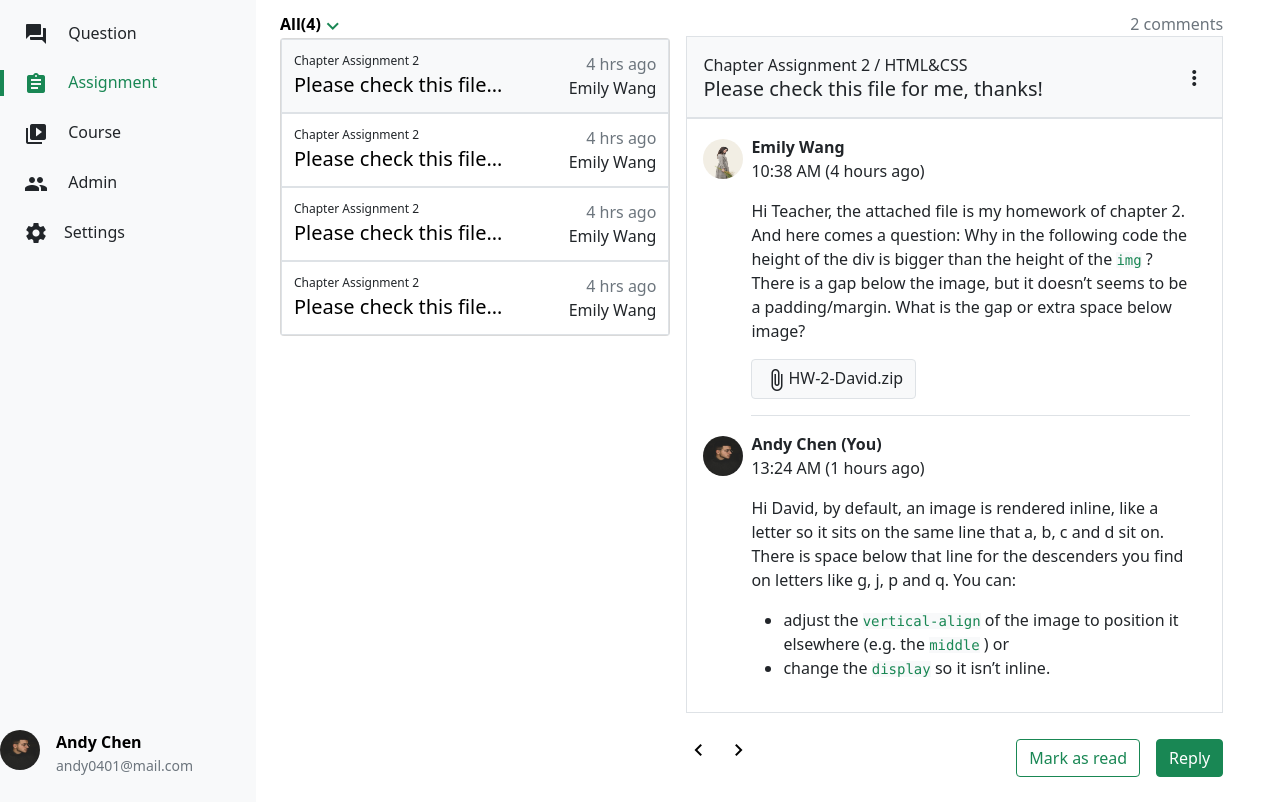
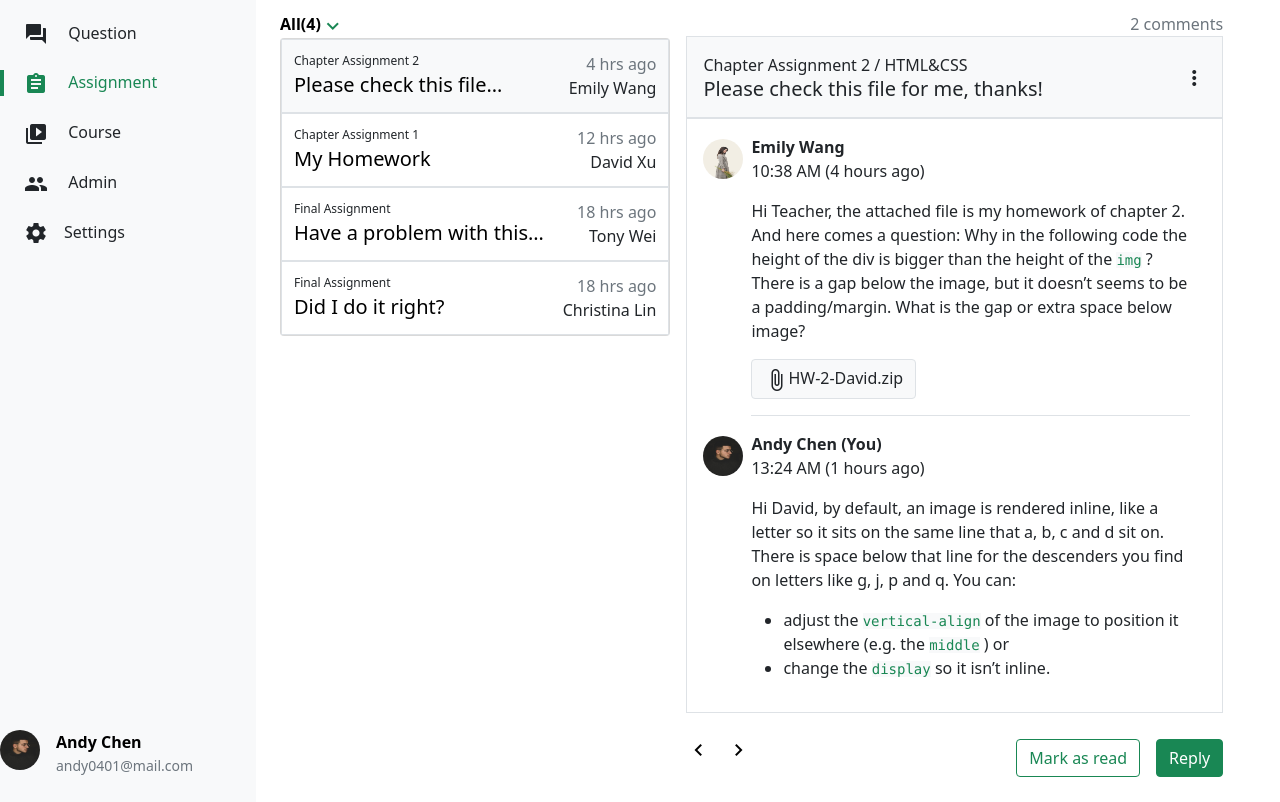
Before and after one commit to jjustin-35/week5-back-side, a plain HTML site: page index.html in a window 1280 px wide. Shown: the part 127-929 px from the top of the page. Drawn offline with nearby package versions, Linux system fonts and the light colour scheme.

Commit message:
Update 2022-08-12T06:26:24.666Z

```diff
--- a/index.html
+++ b/index.html
@@ -110,36 +110,36 @@
         <li>
           <button class="w-100 d-flex justify-content-between p-12 border border-grays-400 text-black bg-white">
             <div class="text-start">
-              <p class="text-dark fz-12 lh-base mb-0">Chapter Assignment 2</p>
-              <h3 class="fs-5 lh-base mb-0">Please check this file…</h3>
+              <p class="text-dark fz-12 lh-base mb-0">Chapter Assignment 1</p>
+              <h3 class="fs-5 lh-base mb-0">My Homework</h3>
             </div>
             <div class="text-end">
-              <p class="text-secondary mb-0">4 hrs ago</p>
-              <p class="text-dark mb-0">Emily Wang</p>
+              <p class="text-secondary mb-0">12 hrs ago</p>
+              <p class="text-dark mb-0">David Xu</p>
             </div>
           </button>
         </li>
         <li>
           <button class="w-100 d-flex justify-content-between p-12 border border-grays-400 text-black bg-white">
             <div class="text-start">
-              <p class="text-dark fz-12 lh-base mb-0">Chapter Assignment 2</p>
-              <h3 class="fs-5 lh-base mb-0">Please check this file…</h3>
+              <p class="text-dark fz-12 lh-base mb-0">Final Assignment</p>
+              <h3 class="fs-5 lh-base mb-0">Have a problem with this…</h3>
             </div>
             <div class="text-end">
-              <p class="text-secondary mb-0">4 hrs ago</p>
-              <p class="text-dark mb-0">Emily Wang</p>
+              <p class="text-secondary mb-0">18 hrs ago</p>
+              <p class="text-dark mb-0">Tony Wei</p>
             </div>
           </button>
         </li>
         <li>
           <button class="w-100 d-flex justify-content-between p-12 border border-grays-400 text-black bg-white">
             <div class="text-start">
-              <p class="text-dark fz-12 lh-base mb-0">Chapter Assignment 2</p>
-              <h3 class="fs-5 lh-base mb-0">Please check this file…</h3>
+              <p class="text-dark fz-12 lh-base mb-0">Final Assignment</p>
+              <h3 class="fs-5 lh-base mb-0">Did I do it right?</h3>
             </div>
             <div class="text-end">
-              <p class="text-secondary mb-0">4 hrs ago</p>
-              <p class="text-dark mb-0">Emily Wang</p>
+              <p class="text-secondary mb-0">18 hrs ago</p>
+              <p class="text-dark mb-0">Christina Lin</p>
             </div>
           </button>
         </li>
```
